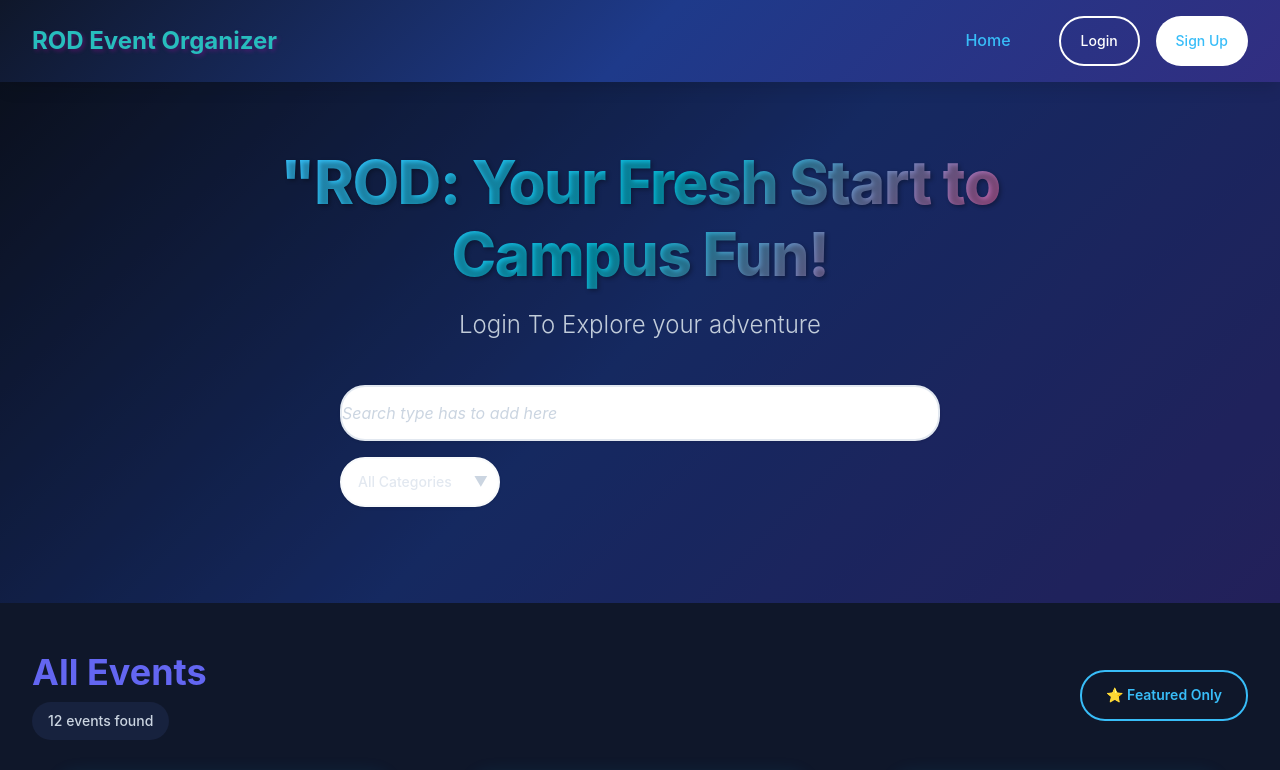
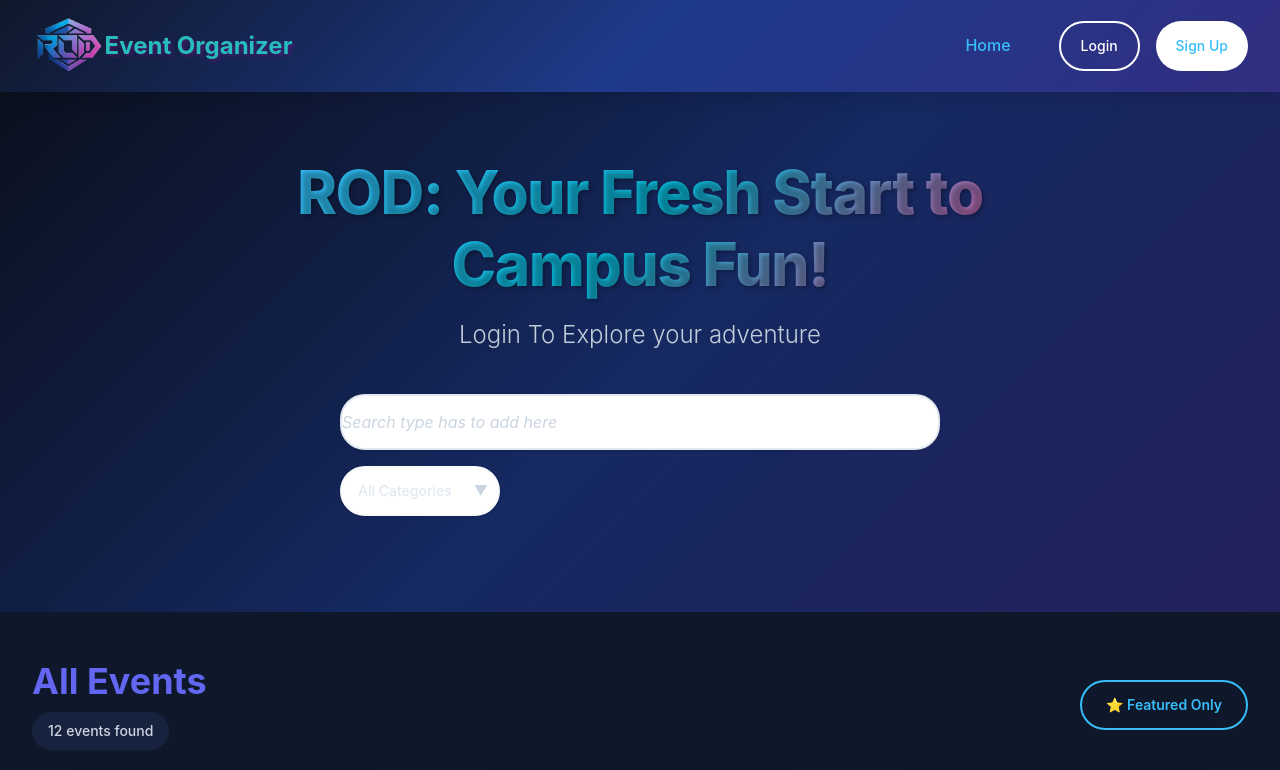
Before and after one commit to Rosh-codes/Event-Organiser, a React (Vite) app: page / in a window 1280 px wide. Shown: the top 770 px of the page. Built offline with nearby package versions, Linux system fonts and the light colour scheme.

Commit message:
logo added

```diff
--- a/src/components/Header.jsx
+++ b/src/components/Header.jsx
@@ -1,11 +1,12 @@
-import React, { useState } from "react";
-
+import logo from "../assets/logo.png"
 const Header = ({ user, onLoginClick, onSignupClick, onLogout }) => {
   return (
     <header className="header">
       <div className="header-container">
         <div className="logo">
-          <h1>ROD Event Organizer</h1>
+        <img src={logo} alt="" />
+        <h1> Event Organizer</h1>
+
         </div>
         <nav className="nav">
           <a href="#home" className="nav-link">
--- a/src/components/LoginForm.jsx
+++ b/src/components/LoginForm.jsx
@@ -30,6 +30,8 @@ const LoginForm = ({ onLogin, onClose, onSwitchToSignup }) => {
       newErrors.email = "Email is required";
     } else if (!/\S+@\S+\.\S+/.test(formData.email)) {
       newErrors.email = "Please enter a valid email";
+    }else if (!formData.email.endsWith("@edu.rtu.lv")) {
+      newErrors.email = "Please use your RTU email (@edu.rtu.lv)";
     }
 
     if (!formData.password) {
--- a/src/components/SignupForm.jsx
+++ b/src/components/SignupForm.jsx
@@ -38,6 +38,8 @@ const SignupForm = ({ onSignup, onClose, onSwitchToLogin }) => {
       newErrors.email = "Email is required";
     } else if (!/\S+@\S+\.\S+/.test(formData.email)) {
       newErrors.email = "Please enter a valid email";
+    }else if(!formData.email.endsWith('@edu.rtu.lv')){
+      newErrors.email = 'Please use your RTU email '
     }
 
     if (!formData.password) {
--- a/src/pages/LandingPage.jsx
+++ b/src/pages/LandingPage.jsx
@@ -47,7 +47,7 @@ const LandingPage = ({ user, onEventRegister }) => {
     <div className="landing-page">
       <section className="hero-section">
         <div className="hero-content">
-          <h1 className="hero-title">"ROD: Your Fresh Start to Campus Fun!</h1>
+          <h1 className="hero-title">ROD: Your Fresh Start to Campus Fun!</h1>
           <p className="hero-subtitle">
             {user?.isGuest
               ? `Welcome, ${user.name}! \n Ready to make uni life unforgettable? 🎉 `
--- a/src/styles/main.css
+++ b/src/styles/main.css
@@ -56,6 +56,15 @@
   font-size: var(--font-xl);
   font-weight: var(--font-weight-medium);
   opacity: 0.9;
+}
+.logo {
+  display: flex;
+  align-items: center;
+
+}
+
+.logo img{
+  height: 60px;
 }
 
 .hero-section {
```
Also changed, not shown: src/assets/logo.png (added).
